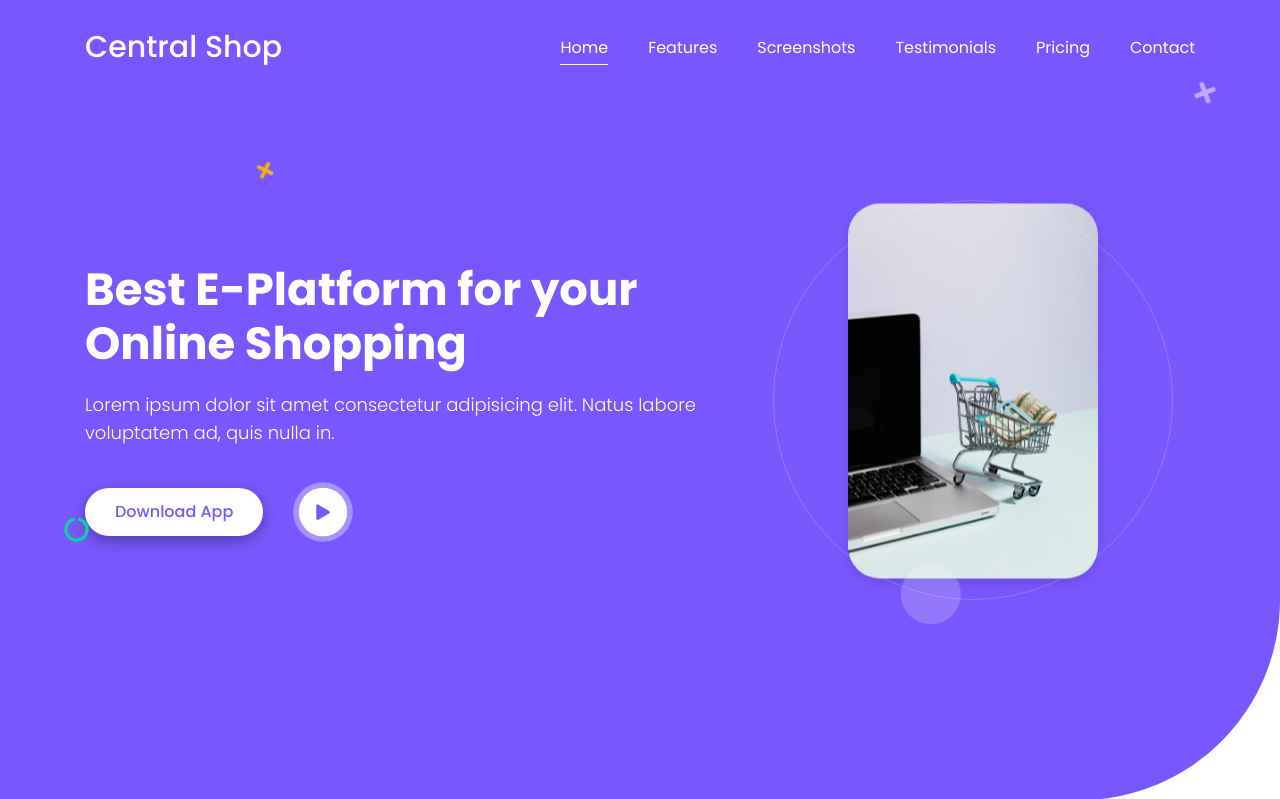
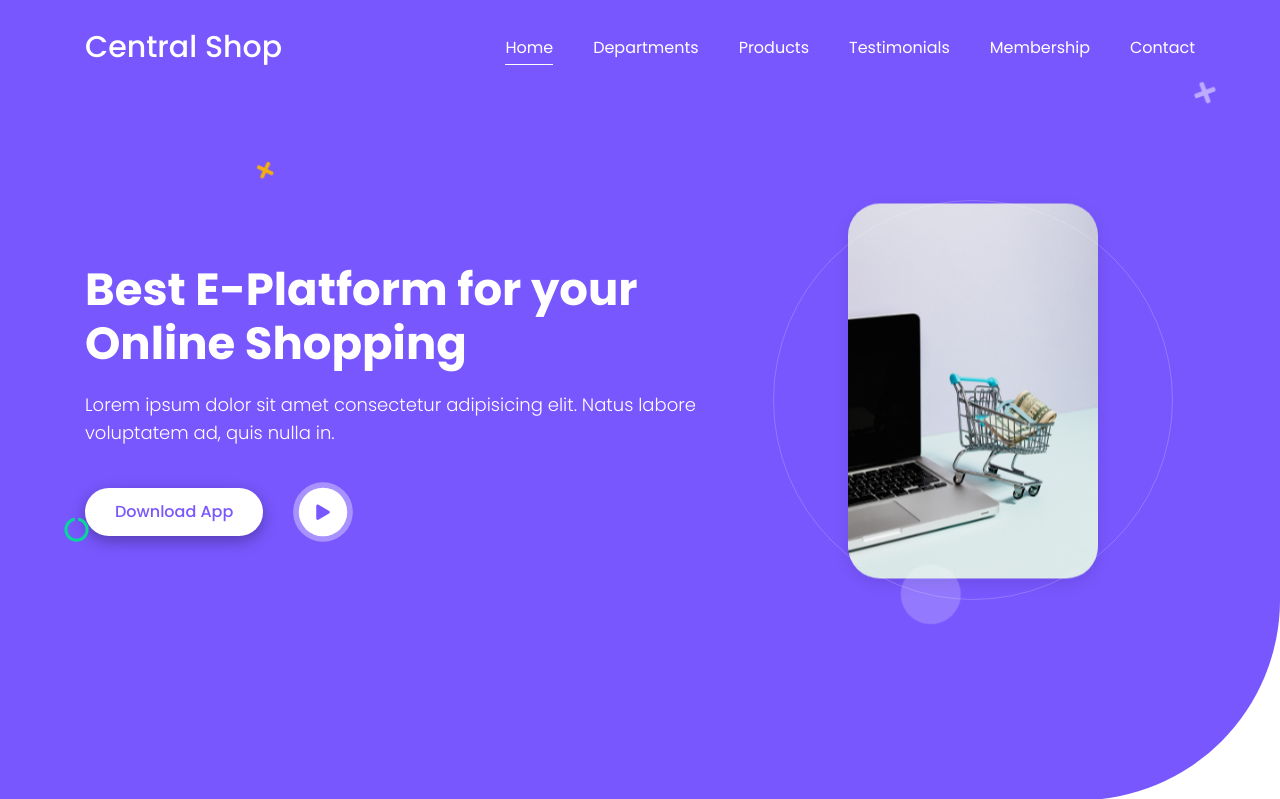
Before and after one commit to masrufjaman/central-shop, a Django app: page / in a window 1280 px wide. Shown: the top 799 px of the page. Run offline with Django 3.2, Linux system fonts and the light colour scheme; some libraries are stand-ins or nearby versions.

Commit message:
change navbar links name

```diff
--- a/home/templates/home/base.html
+++ b/home/templates/home/base.html
@@ -47,16 +47,16 @@
               <a class="nav-link active" href="{% url 'home-home' %}">Home</a>
             </li>
             <li class="nav-item">
-              <a class="nav-link" href="#">Features</a>
+              <a class="nav-link" href="#">Departments</a>
             </li>
             <li class="nav-item">
-              <a class="nav-link" href="#">Screenshots</a>
+              <a class="nav-link" href="#">Products</a>
             </li>
             <li class="nav-item">
               <a class="nav-link" href="#">Testimonials</a>
             </li>
             <li class="nav-item">
-              <a class="nav-link" href="#">Pricing</a>
+              <a class="nav-link" href="#">Membership</a>
             </li>
             <li class="nav-item">
               <a class="nav-link" href="#">Contact</a>
```
